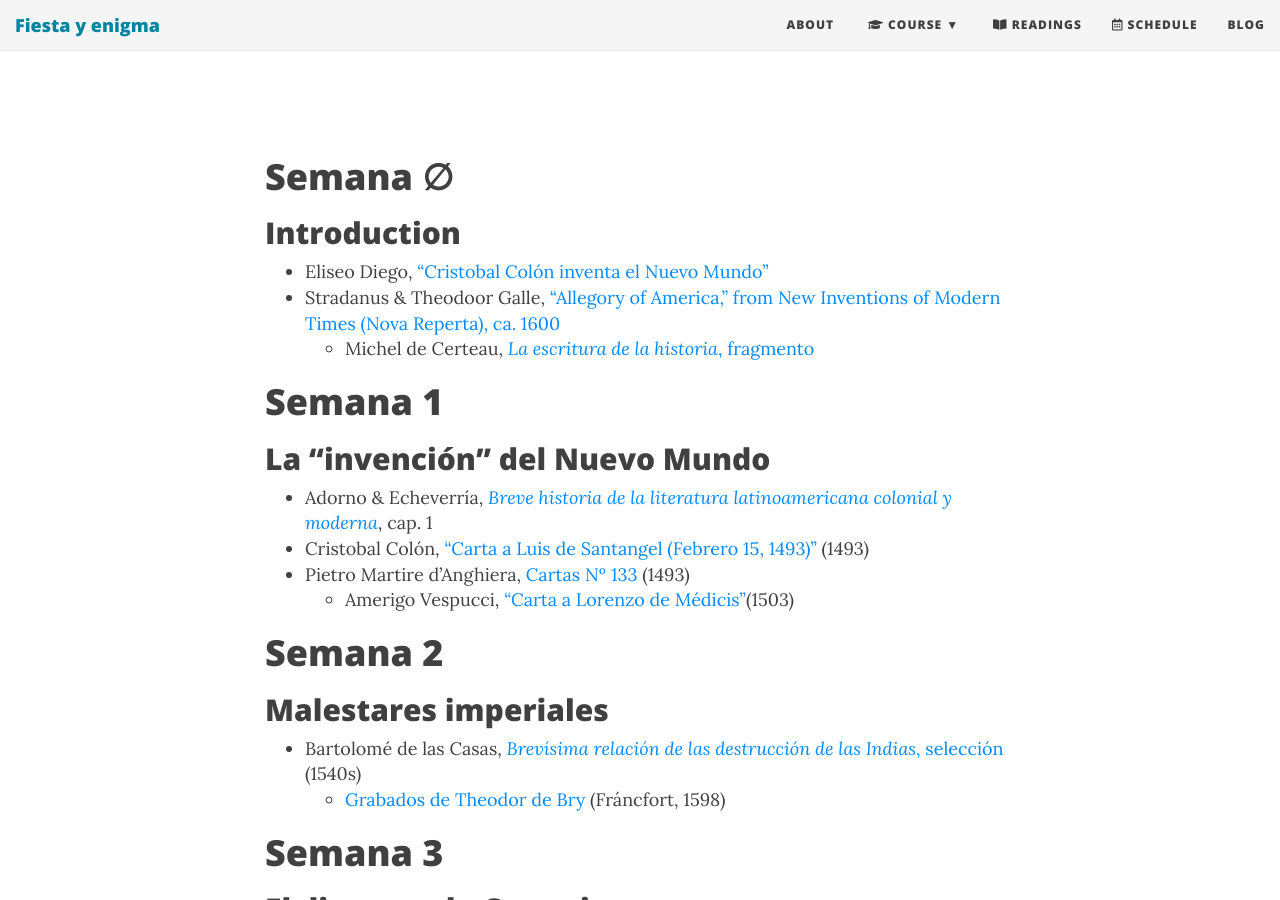
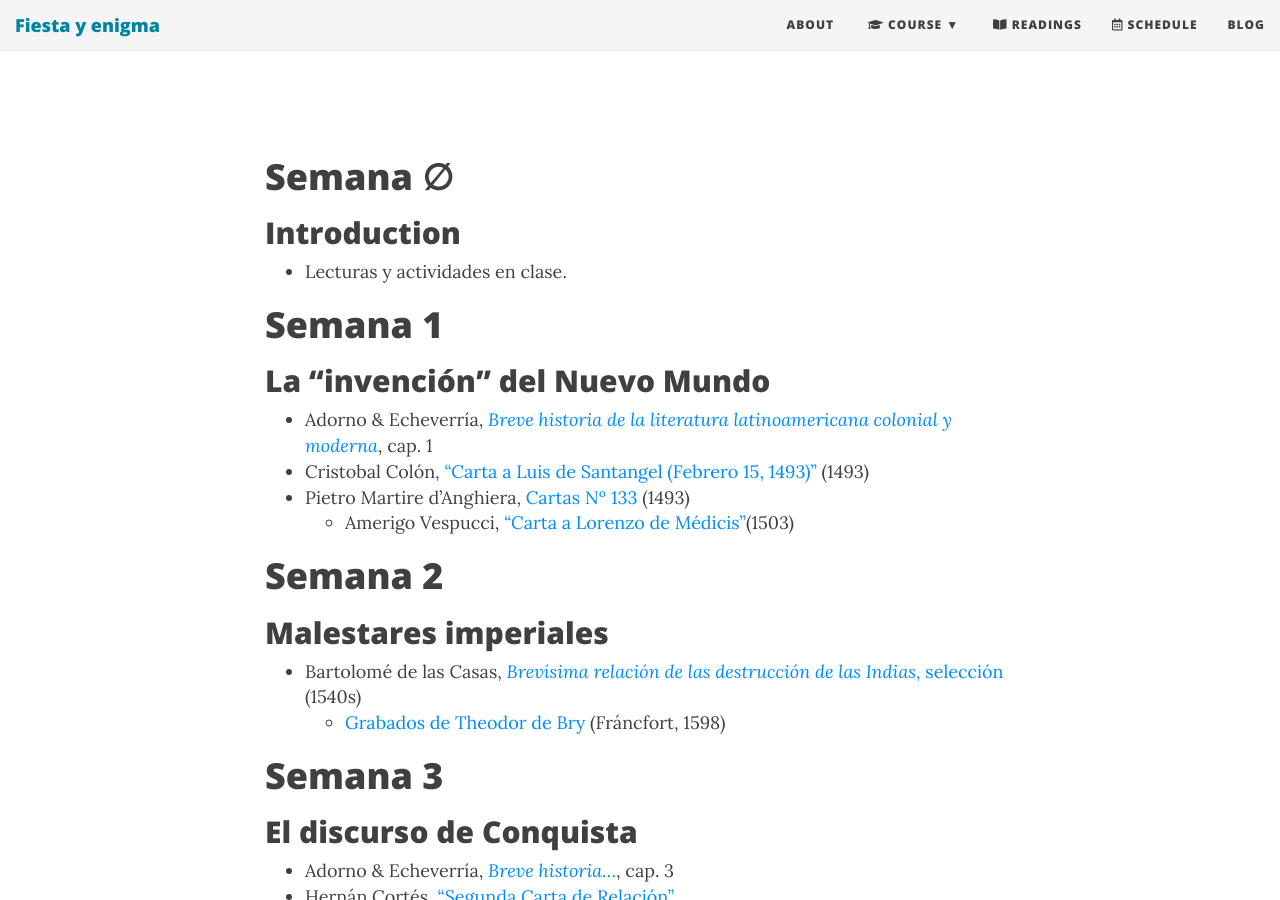
Before and after one commit to Hipomenes/ls452, a Jekyll site: the page built from syllabus.md, in a window 1280 px wide and 900 px high, scrolled down 1333 px. Built offline with Jekyll 4.4.1, drawn with Linux system fonts in a browser that asks for light colours; nearby versions of some CDN libraries.

Commit message:
Update syllabus.md

```diff
--- a/syllabus.md
+++ b/syllabus.md
@@ -18,9 +18,7 @@ bigimg: /img/4partes.jpg
 # Semana ∅
 ## Introduction
 
-- Eliseo Diego, [“Cristobal Colón inventa el Nuevo Mundo”]()
-- Stradanus & Theodoor Galle, [“Allegory of America,” from New Inventions of Modern Times (Nova Reperta),  ca. 1600](https://www.metmuseum.org/art/collection/search/666288)
-    - Michel de Certeau, [*La escritura de la historia*, fragmento]()
+- Lecturas y actividades en clase.
 
 # Semana 1
 ## La "invención" del Nuevo Mundo
```
